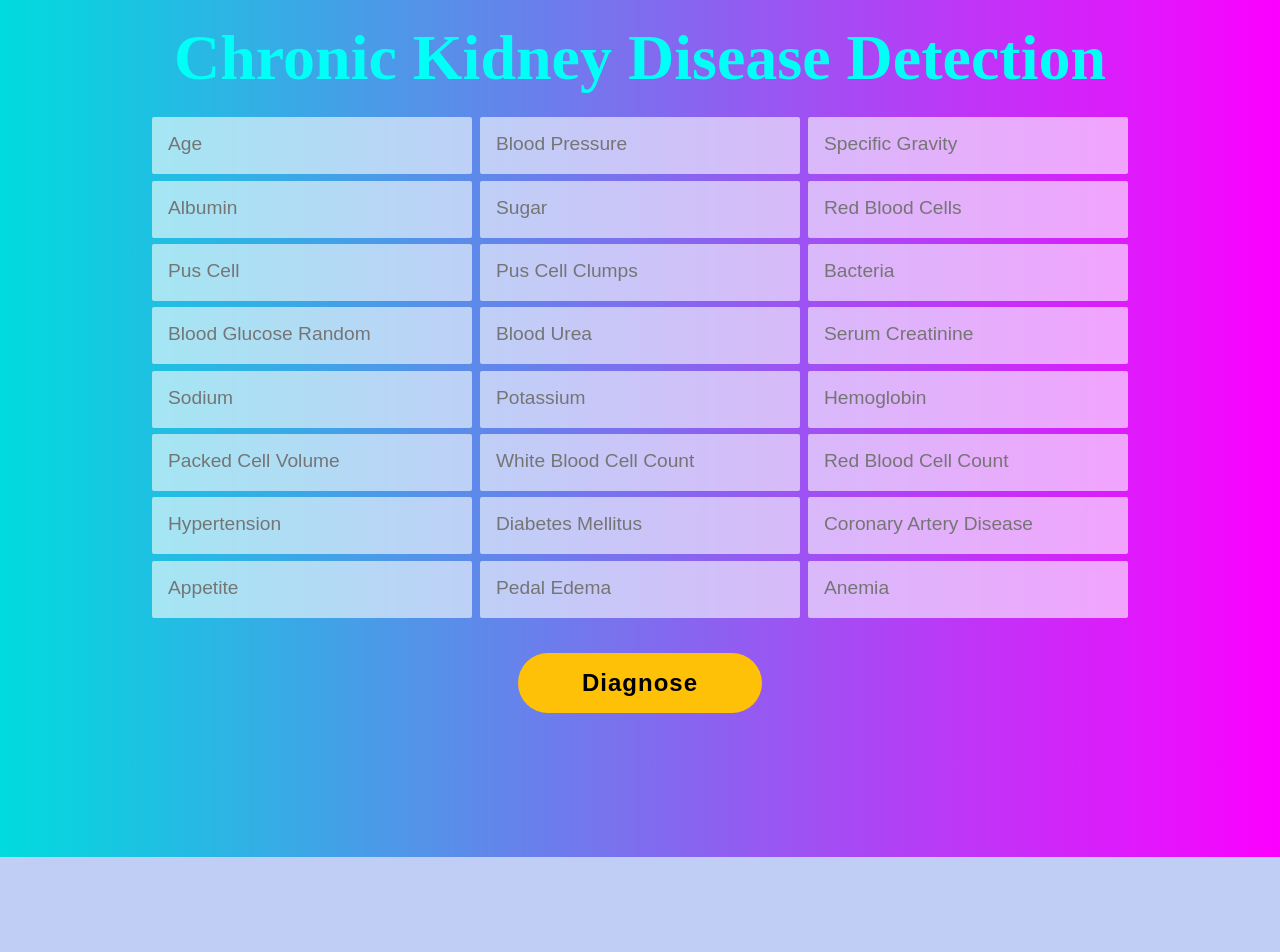
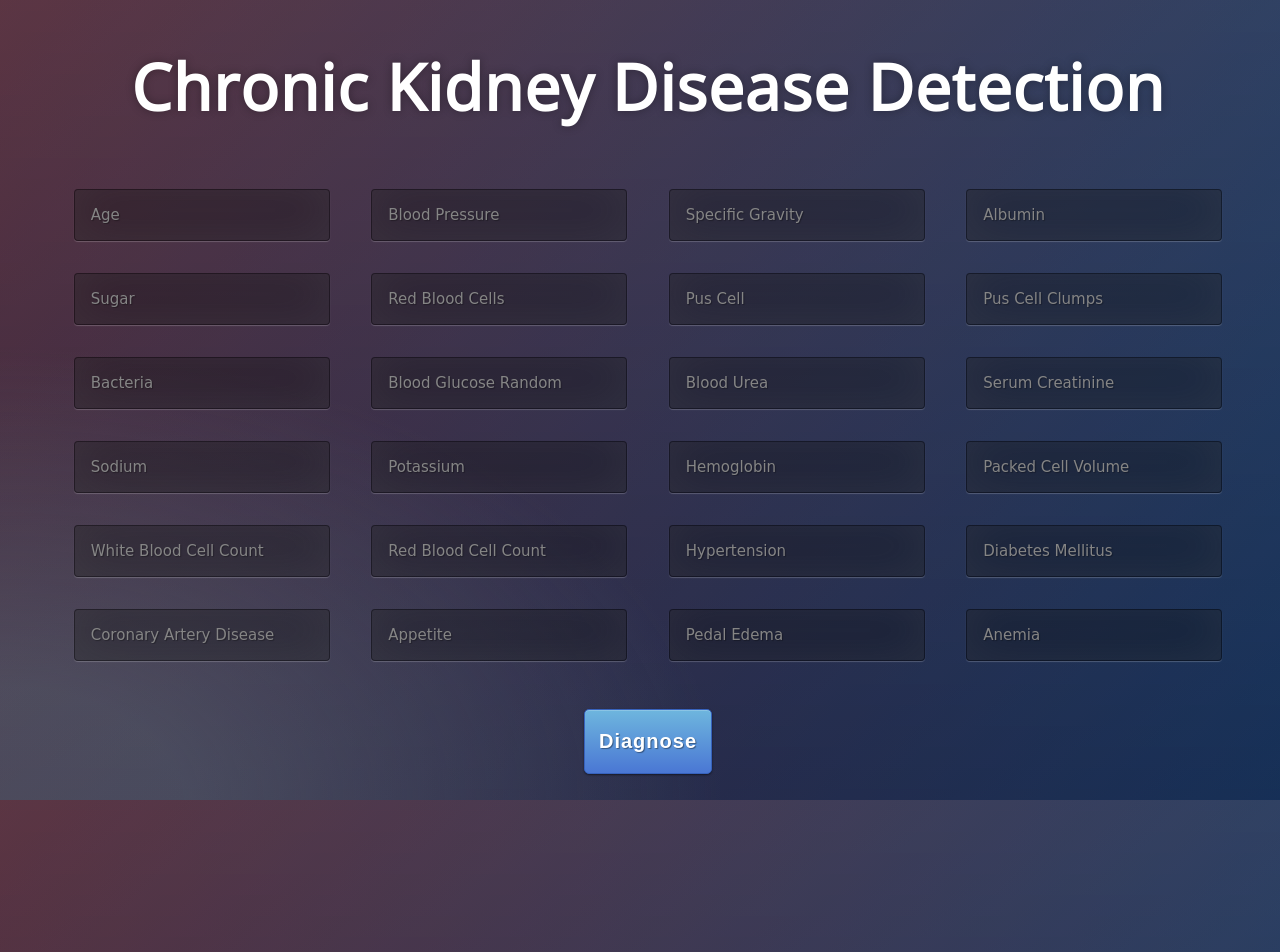
Before and after one commit to Abis47/Chronic_Kidney_Disease_Prediction, a Flask app: page / in a window 1280 px wide. Before the commit the page ends 857 px from the top, so only its background shows below. Run offline with Flask 2, Linux system fonts and the light colour scheme; parts of the project's set-up code (start-up, migrations or seed data) failed here and were passed over.

Commit message:
Update style.css

```diff
--- a/static/css/style.css
+++ b/static/css/style.css
@@ -1,52 +1,70 @@
-* , body , html {
-	box-sizing: border-box;
-	padding: 0;
-	margin: 0;
+@import url(https://fonts.googleapis.com/css?family=Open+Sans);
+.btn { display: inline-block; *display: inline; *zoom: 1; padding: 4px 10px 4px; margin-bottom: 0; font-size: 13px; line-height: 18px; color: #333333; text-align: center;text-shadow: 0 1px 1px rgba(255, 255, 255, 0.75); vertical-align: middle; background-color: #f5f5f5; background-image: -moz-linear-gradient(top, #ffffff, #e6e6e6); background-image: -ms-linear-gradient(top, #ffffff, #e6e6e6); background-image: -webkit-gradient(linear, 0 0, 0 100%, from(#ffffff), to(#e6e6e6)); background-image: -webkit-linear-gradient(top, #ffffff, #e6e6e6); background-image: -o-linear-gradient(top, #ffffff, #e6e6e6); background-image: linear-gradient(top, #ffffff, #e6e6e6); background-repeat: repeat-x; filter: progid:dximagetransform.microsoft.gradient(startColorstr=#ffffff, endColorstr=#e6e6e6, GradientType=0); border-color: #e6e6e6 #e6e6e6 #e6e6e6; border-color: rgba(0, 0, 0, 0.1) rgba(0, 0, 0, 0.1) rgba(0, 0, 0, 0.25); border: 1px solid #e6e6e6; -webkit-border-radius: 4px; -moz-border-radius: 4px; border-radius: 4px; -webkit-box-shadow: inset 0 1px 0 rgba(255, 255, 255, 0.2), 0 1px 2px rgba(0, 0, 0, 0.05); -moz-box-shadow: inset 0 1px 0 rgba(255, 255, 255, 0.2), 0 1px 2px rgba(0, 0, 0, 0.05); box-shadow: inset 0 1px 0 rgba(255, 255, 255, 0.2), 0 1px 2px rgba(0, 0, 0, 0.05); cursor: pointer; *margin-left: .3em; }
+
+.btn:hover, .btn:active, .btn.active, .btn.disabled, .btn[disabled] { background-color: #e6e6e6; }
+
+.btn-large { padding: 20px 0px; font-size: 20px; line-height: normal; -webkit-border-radius: 5px; -moz-border-radius: 5px; border-radius: 5px; }
+
+.btn:hover { color: #333333; text-decoration: none; background-color: #e6e6e6; background-position: 0 -15px; -webkit-transition: background-position 0.1s linear; -moz-transition: background-position 0.1s linear; -ms-transition: background-position 0.1s linear; -o-transition: background-position 0.1s linear; transition: background-position 0.1s linear; }
+
+.btn-primary, .btn-primary:hover { text-shadow: 0 -1px 0 rgba(0, 0, 0, 0.25); color: #ffffff; }
+
+.btn-primary.active { color: rgba(255, 255, 255, 0.75); }
+
+.btn-primary { background-color: #4a77d4; background-image: -moz-linear-gradient(top, #6eb6de, #4a77d4); background-image: -ms-linear-gradient(top, #6eb6de, #4a77d4); background-image: -webkit-gradient(linear, 0 0, 0 100%, from(#6eb6de), to(#4a77d4)); background-image: -webkit-linear-gradient(top, #6eb6de, #4a77d4); background-image: -o-linear-gradient(top, #6eb6de, #4a77d4); background-image: linear-gradient(top, #6eb6de, #4a77d4); background-repeat: repeat-x; filter: progid:dximagetransform.microsoft.gradient(startColorstr=#6eb6de, endColorstr=#4a77d4, GradientType=0);  border: 1px solid #3762bc; text-shadow: 1px 1px 1px rgba(0,0,0,0.4); box-shadow: inset 0 1px 0 rgba(255, 255, 255, 0.2), 0 1px 2px rgba(0, 0, 0, 0.5); }
+
+.btn-primary:hover, .btn-primary:active, .btn-primary.active, .btn-primary.disabled, .btn-primary[disabled] { filter: none; background-color: #4a77d4; }
+
+.btn-block { width: 10%; display:block; }
+
+* { -webkit-box-sizing:border-box; -moz-box-sizing:border-box; -ms-box-sizing:border-box; -o-box-sizing:border-box; box-sizing:border-box; }
+
+html { width: 100%; height:100%; overflow:hidden}
+
+body {
+	width: 100%;
+	height:100%;
+	font-family: 'Open Sans', sans-serif;
+	background: #092756;
+	color: #fff;
+	font-size: 18px;
+	text-align:center;
+	letter-spacing:1.2px;
+	background: -moz-radial-gradient(0% 100%, ellipse cover, rgba(104,128,138,.4) 10%,rgba(138,114,76,0) 40%),-moz-linear-gradient(top,  rgba(57,173,219,.25) 0%, rgba(42,60,87,.4) 100%), -moz-linear-gradient(-45deg,  #670d10 0%, #092756 100%);
+	background: -webkit-radial-gradient(0% 100%, ellipse cover, rgba(104,128,138,.4) 10%,rgba(138,114,76,0) 40%), -webkit-linear-gradient(top,  rgba(57,173,219,.25) 0%,rgba(42,60,87,.4) 100%), -webkit-linear-gradient(-45deg,  #670d10 0%,#092756 100%);
+	background: -o-radial-gradient(0% 100%, ellipse cover, rgba(104,128,138,.4) 10%,rgba(138,114,76,0) 40%), -o-linear-gradient(top,  rgba(57,173,219,.25) 0%,rgba(42,60,87,.4) 100%), -o-linear-gradient(-45deg,  #670d10 0%,#092756 100%);
+	background: -ms-radial-gradient(0% 100%, ellipse cover, rgba(104,128,138,.4) 10%,rgba(138,114,76,0) 40%), -ms-linear-gradient(top,  rgba(57,173,219,.25) 0%,rgba(42,60,87,.4) 100%), -ms-linear-gradient(-45deg,  #670d10 0%,#092756 100%);
+	background: -webkit-radial-gradient(0% 100%, ellipse cover, rgba(104,128,138,.4) 10%,rgba(138,114,76,0) 40%), linear-gradient(to bottom,  rgba(57,173,219,.25) 0%,rgba(42,60,87,.4) 100%), linear-gradient(135deg,  #670d10 0%,#092756 100%);
+	filter: progid:DXImageTransform.Microsoft.gradient( startColorstr='#3E1D6D', endColorstr='#092756',GradientType=1 );
+
 }
-.login{
-	background-color: #00DBDE;
-	background-image: linear-gradient(90deg, #00DBDE 0%, #FC00FF 100%);
 
 
-text-align: center;
-padding: 0.1rem 0;
-}
-.login input {
-	display: inline-block;
-	margin: 0.2rem 0rem;
-}
-.heading-h1{
-	display: inline-block;
-  	margin: 1rem;
 
-padding: .2rem 1rem;
-}
-h1{
-	background-image: linear-gradient(to right, #00fff7, #00fff7);
-	display: inline-block;
-	-webkit-background-clip: text;
-	color: transparent;
+
+.login h1 { color: #fff; text-shadow: 0 0 10px rgba(0,0,0,0.3); letter-spacing:1px; text-align:center; }
+
+input {
+	width: 20%;
+	margin: 16px 16px;
+	background: rgba(0,0,0,0.3);
+	border: none;
+	outline: none;
+	padding: 1rem 1rem;
+	font-size: 15px;
+	color: #fff;
+	text-shadow: 1px 1px 1px rgba(0,0,0,0.3);
+	border: 1px solid rgba(0,0,0,0.3);
+	border-radius: 4px;
+	box-shadow: inset 0 -5px 45px rgba(100,100,100,0.2), 0 1px 1px rgba(255,255,255,0.2);
+	-webkit-transition: box-shadow .5s ease;
+	-moz-transition: box-shadow .5s ease;
+	-o-transition: box-shadow .5s ease;
+	-ms-transition: box-shadow .5s ease;
+	transition: box-shadow .5s ease;
 }
 
-input {
-  font-size: 1.2rem;
-  padding: 1rem 1rem;
-  border-radius: 2px;
-  background-color: rgba(255, 255, 255, 0.6);
-  border: none;
-  border-bottom: 3px solid transparent;
-  display: block;
-	width: 25%;
-	margin: 0 .5rem;
-}
-input:focus {
-  outline: none;
-  box-shadow: 0 1rem 2rem rgba(0, 0, 0, 0.6);
-  border-bottom: 3px solid rgba(40, 180, 133, 0.7);
-}
-input:focus:invalid {
-  border-bottom: 3px solid #ff7730;
-}
+input:focus { box-shadow: inset 0 -5px 45px rgba(100,100,100,0.4), 0 1px 1px rgba(255,255,255,0.2); }
 
 button{
 	display: block;
@@ -61,7 +79,11 @@
 border: none;
 transition: all .2s;
 }
-button:hover{
-	transform: translateY(-0.3px);
-  box-shadow: 0 1.5rem 1.5rem rgba(0, 0, 0, 0.2);
+.login input {
+	display: inline-block;
+    font-family: cursive;
+	margin: 1rem 1rem;
 }
+::placeholder {
+  color: #858585;
+}
```
